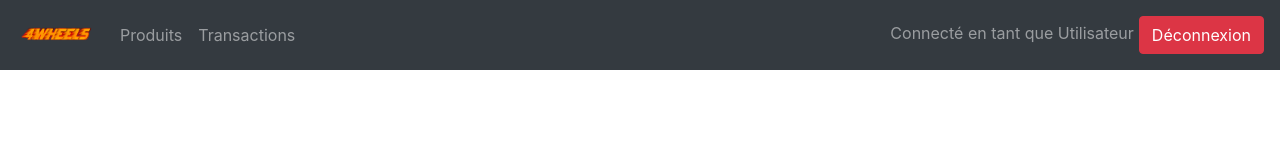
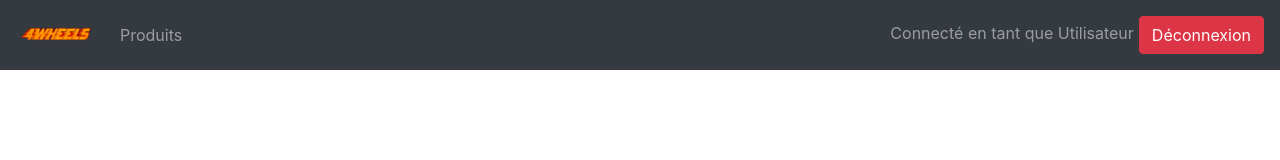
Before and after one commit to catrx/4wheels, a React (Create React App) app: page /products-list in a window 1280 px wide. Shown: the top 160 px of the page. Built offline with nearby package versions, Linux system fonts and the light colour scheme; no server answers; sample sign-in values are in the browser's storage.

Commit message:
Sécurité accès Shippings

```diff
--- a/src/components/header/header.jsx
+++ b/src/components/header/header.jsx
@@ -34,9 +34,11 @@ export const Header = () => {
                     <NavItem>
                         <NavLink tag={Link} to="/products-list">Produits</NavLink>
                     </NavItem>
-                    <NavItem>
+                    {localStorage.role === 'ROLE_ADMIN' && (
+                        <NavItem>
                         <NavLink tag={Link} to="/shippings">Transactions</NavLink>
                     </NavItem>
+                    )}
                 </Nav>
                 <NavbarText>Connecté en tant que {localStorage.role === 'ROLE_ADMIN'? 'Gestionnaire': 'Utilisateur' }
                     <Button style={{marginLeft: 5}} color="danger" onClick={logout}>Déconnexion</Button>
--- a/src/router/user_routes.js
+++ b/src/router/user_routes.js
@@ -8,9 +8,9 @@ import Auth from "../views/auth/auth";
 import { Header } from "../components/header/header";
 import Index from "../views/index";
 import { ProductsList } from "../views/products_list/products_list";
-import {Product} from "../views/product/product";
-import {Shippings} from "../views/shippings/shippings";
-import {useSelector} from "react-redux";
+import { Product } from "../views/product/product";
+import { Shippings } from "../views/shippings/shippings";
+import { useSelector } from "react-redux";
 
 export const UserRoutes = () => {
   const user = useSelector(state => state.user_reducer.currentUser);
@@ -33,7 +33,9 @@ const LoggedRoutes = () => {
         <Route path="/index" component={Index} />
         <Route path="/products-list" component={ProductsList} />
         <Route path="/product/:id" component={Product} />
-        <Route path="/shippings" component={Shippings} />
+        {localStorage.role === 'ROLE_ADMIN' && (
+          <Route path="/shippings" component={Shippings} />
+        )}
         <Redirect from="*" to="/products-list" />
       </Switch>
     </>
--- a/src/views/shippings/shippings.jsx
+++ b/src/views/shippings/shippings.jsx
@@ -45,7 +45,6 @@ export const Shippings = () => {
                     </Table>
                 </Row>
             </Container>
-
         )
     }
 }
```
